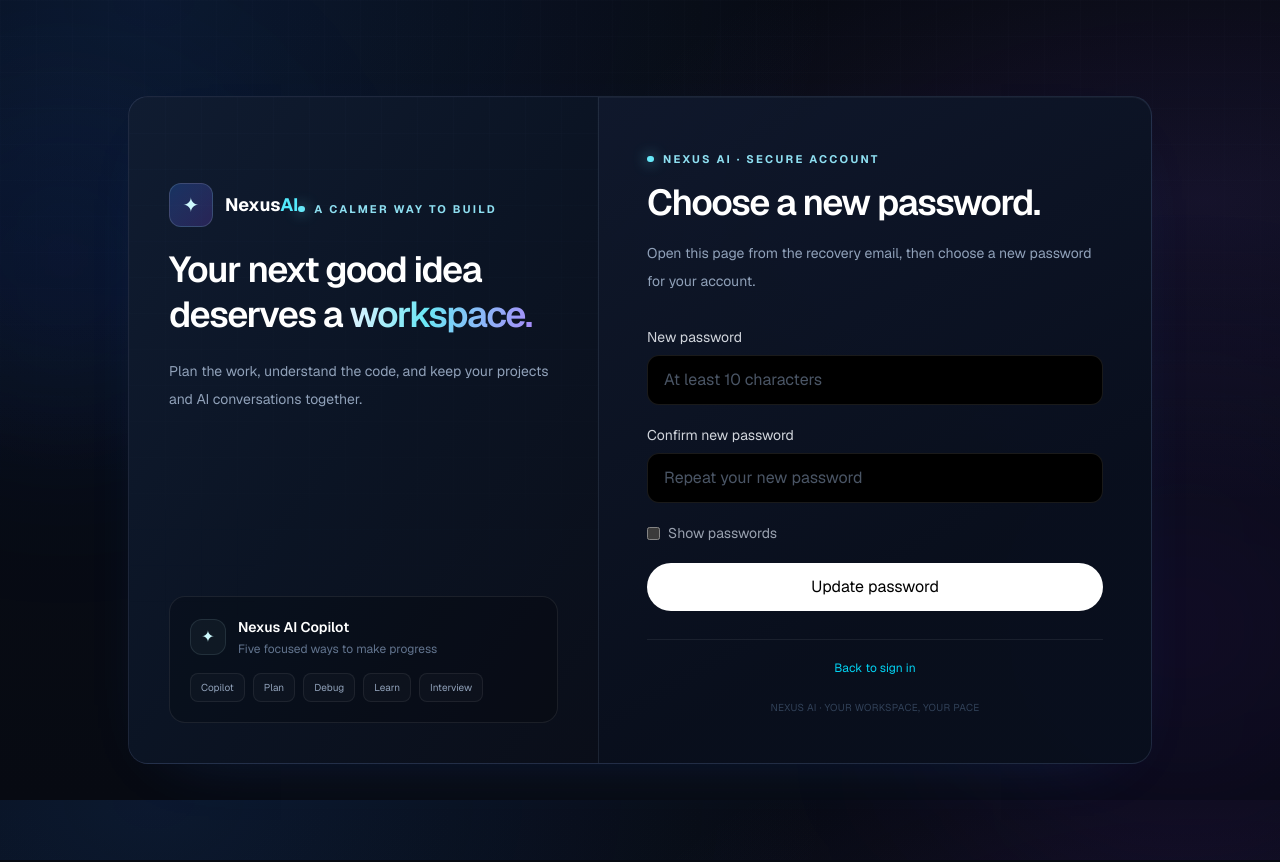
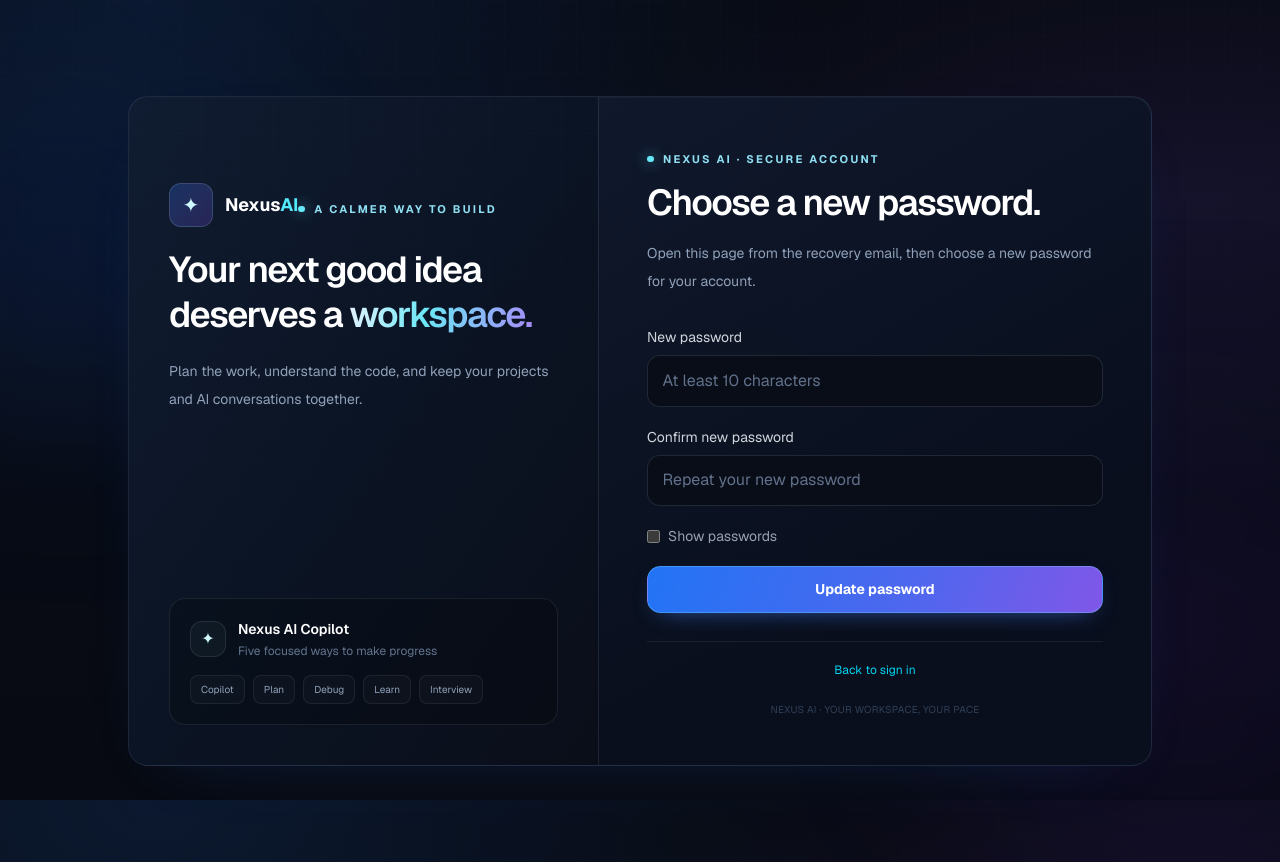
Before and after one commit to Dleteo/Nexus-AI, a Next.js app: page /reset-password in a window 1280 px wide. Built offline with nearby package versions, Linux system fonts and the light colour scheme.

Commit message:
Align authentication forms with Nexus AI design system

```diff
--- a/components/auth/ResetPasswordForm.tsx
+++ b/components/auth/ResetPasswordForm.tsx
@@ -53,11 +53,11 @@ export default function ResetPasswordForm() {
     <form className="space-y-5" onSubmit={submit}>
       <div>
         <label htmlFor="new-password" className="mb-2 block text-sm text-gray-300">New password</label>
-        <input id="new-password" name="password" type={showPassword ? "text" : "password"} autoComplete="new-password" required minLength={10} maxLength={128} value={password} onChange={(event) => setPassword(event.target.value)} placeholder="At least 10 characters" className="w-full rounded-xl border border-white/10 bg-black px-4 py-3 text-white outline-none transition placeholder:text-gray-600 focus:border-cyan-400" />
+        <input id="new-password" name="password" type={showPassword ? "text" : "password"} autoComplete="new-password" required minLength={10} maxLength={128} value={password} onChange={(event) => setPassword(event.target.value)} placeholder="At least 10 characters" className="nexus-field" />
       </div>
       <div>
         <label htmlFor="confirm-password" className="mb-2 block text-sm text-gray-300">Confirm new password</label>
-        <input id="confirm-password" name="confirmation" type={showPassword ? "text" : "password"} autoComplete="new-password" required minLength={10} maxLength={128} value={confirmation} onChange={(event) => setConfirmation(event.target.value)} placeholder="Repeat your new password" className="w-full rounded-xl border border-white/10 bg-black px-4 py-3 text-white outline-none transition placeholder:text-gray-600 focus:border-cyan-400" />
+        <input id="confirm-password" name="confirmation" type={showPassword ? "text" : "password"} autoComplete="new-password" required minLength={10} maxLength={128} value={confirmation} onChange={(event) => setConfirmation(event.target.value)} placeholder="Repeat your new password" className="nexus-field" />
       </div>
       <label className="flex items-center gap-2 text-sm text-gray-400">
         <input type="checkbox" checked={showPassword} onChange={(event) => setShowPassword(event.target.checked)} className="accent-cyan-400" />
@@ -66,7 +66,7 @@ export default function ResetPasswordForm() {
 
       {error && <p role="alert" className="rounded-xl border border-red-400/30 bg-red-400/10 px-4 py-3 text-sm leading-6 text-red-200">{error}</p>}
 
-      <button type="submit" disabled={busy} className="w-full rounded-full bg-white px-8 py-3 font-semibold text-black transition hover:bg-gray-200 disabled:cursor-not-allowed disabled:opacity-60">{busy ? "Updating…" : "Update password"}</button>
+      <button type="submit" disabled={busy} className="nexus-primary-button w-full disabled:cursor-not-allowed disabled:opacity-60">{busy ? "Updating…" : "Update password"}</button>
     </form>
   );
 }
```
